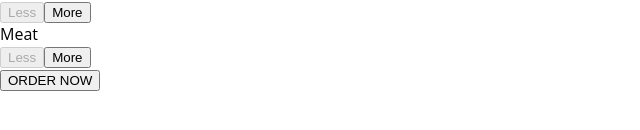
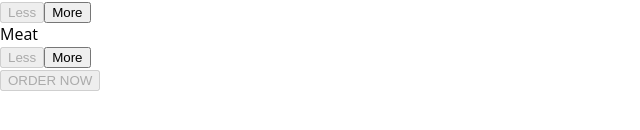
Before and after one commit to MiguelP1989/TheBurgerBuilder, a React app: page / in a window 1280 px wide. Shown: the part 226-356 px from the top of the page, without its empty margins (0-640 px from the left). Built offline with nearby package versions, Linux system fonts and the light colour scheme; the HTML template or start-up script is replaced by a standard one.

Commit message:
disabling the order button in BuildControls

```diff
--- a/src/components/Burger/BuildControls/BuildControls.js
+++ b/src/components/Burger/BuildControls/BuildControls.js
@@ -27,15 +27,10 @@ const buildControls = (props) => {
                 removed = {() => props.ingredientsRemoved(ctrl.type)}
                 disabled={props.disabled[ctrl.type]}
                 />
-          )
-
-        //    added= {()=> props.ingredientAdded(ctrl.type)}
-        //    removed = {()=> props.ingredientRemoved(ctrl.type)}
-        //    disabled = {props.disabled[ctrl.type]}
-
-       })}
+          )})}
        <button
        className={classes.OrderButton}
+       disabled={!props.purchaseable}
        >
            ORDER NOW
        </button>
--- a/src/containers/BurgerBuilder/BurgerBuilder.js
+++ b/src/containers/BurgerBuilder/BurgerBuilder.js
@@ -20,7 +20,27 @@ class BurgerBuilder extends React.Component {
             cheese: 0,
             meat: 0
         },
-        totalPrice: 0
+        totalPrice: 0,
+        purchaseable: false
+    }
+
+    updatePurchaseState = (ingredients) => {
+        // console.log("ingredients", ingredients);
+        const sum = Object.keys(ingredients)
+        .map(ingKey =>{
+            // console.log(ingKey);
+            // console.log("ingredients[ingKey]", ingredients[ingKey]);
+            return ingredients[ingKey]
+        })
+        .reduce((acc, el) => {
+            return acc + el
+        }, 0)
+
+        this.setState({
+            purchaseable: sum > 0
+        })
+
+
     }
 
     addIngredientHandler = (type) => {
@@ -45,6 +65,8 @@ class BurgerBuilder extends React.Component {
             totalPrice: newPrice
 
         })
+
+        this.updatePurchaseState(updatedIngredients)
 
     }
 
@@ -83,7 +105,7 @@ class BurgerBuilder extends React.Component {
             // value of each key (return true or false) {salad: true, meat: false ...}
         }
 
-        console.log("disableInfo", disableInfo);
+        // console.log("disableInfo", disableInfo);
 
 
         return (
@@ -93,7 +115,8 @@ class BurgerBuilder extends React.Component {
                 ingredientsAdded={this.addIngredientHandler}
                 ingredientsRemoved={this.removeIngredientHandler}
                 price={this.state.totalPrice}
-                disabled={disableInfo}/>
+                disabled={disableInfo}
+                purchaseable={this.state.purchaseable}/>
             </Aux>
         )
 
```
